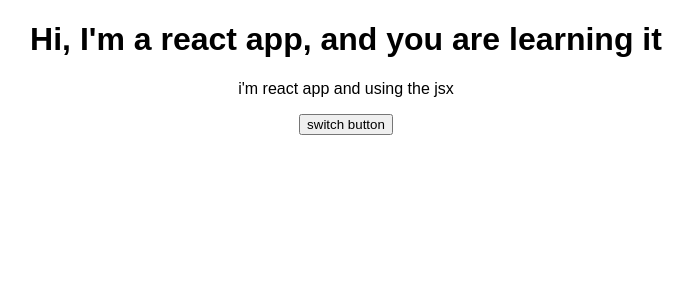
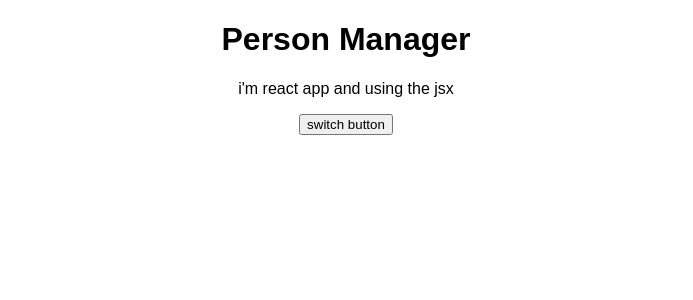
Before and after one commit to Robinsoni/newapp, a React app: page / in a window 1280 px wide. Shown: the top 300 px of the page, without its empty margins (294-987 px from the left). Built offline with nearby package versions, Linux system fonts and the light colour scheme.

Commit message:
explored the difference b/w class based and functional component and passing the props in the class based component

```diff
--- a/src/components/cockpit/cockpit.js
+++ b/src/components/cockpit/cockpit.js
@@ -10,7 +10,7 @@
 
    return(
     <div className = {Classes.Cockpit}>
-        <h1>Hi, I'm a react app, and you are learning it</h1>
+        <h1>{props.title}</h1>
         <p>i'm react app and using the jsx</p>
         <button className={btnClass.join(' ')}  onClick = {props.toggleBtn}>switch button</button>
     </div>
--- a/src/containers/App.js
+++ b/src/containers/App.js
@@ -97,7 +97,7 @@
     return (
 
       <div className={classes.App}>
-        <Cockpit toggleBtn={this.togglePageContent} showContent = {this.state.showContent}/>
+        <Cockpit title={this.props.title} toggleBtn={this.togglePageContent} showContent = {this.state.showContent}/>
         {persons}
       </div>
     );
--- a/src/index.js
+++ b/src/index.js
@@ -4,5 +4,5 @@
 import App from './containers/App';
 import registerServiceWorker from './registerServiceWorker';
 
-ReactDOM.render(<App />, document.getElementById('root'));
+ReactDOM.render(<App title = 'Person Manager'/>, document.getElementById('root'));
 registerServiceWorker();
```
